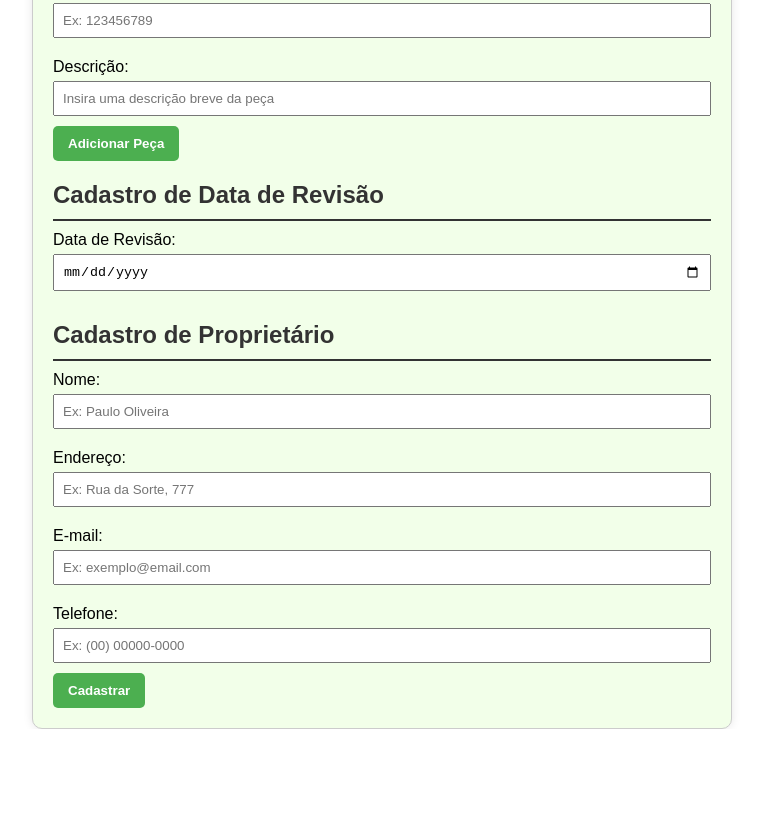
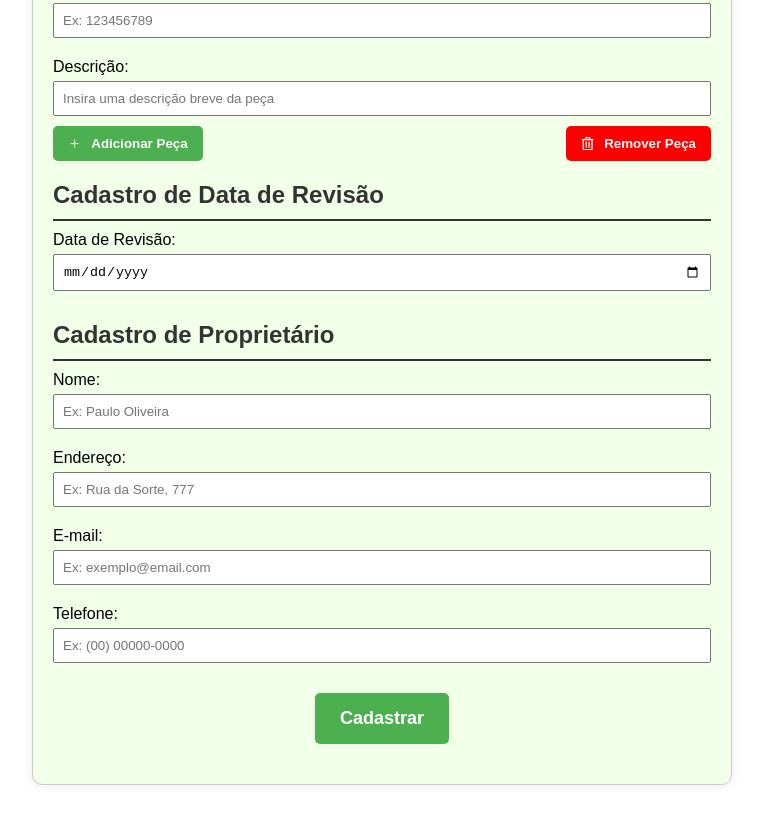
Before and after one commit to V1ct0rSb/sistema-veiculos, a React (Create React App) app: page / in a window 1280 px wide. Shown: the part 680-1504 px from the top of the page, without its empty margins (258-1021 px from the left). Before the commit the page ends 1409 px from the top, so only its background shows below. Built offline with nearby package versions, Linux system fonts and the light colour scheme.

Commit message:
estilizando e add comentarios

```diff
--- a/src/pages/CadastroVeiculos/CadastroVeiculos.css
+++ b/src/pages/CadastroVeiculos/CadastroVeiculos.css
@@ -1,13 +1,14 @@
 form {
-  max-width: 700px; /* Increase the max-width for better readability */
-  margin: 0 auto;
+  max-width: 700px;
+  margin: 0 auto 50px;
   padding: 20px;
   border: 1px solid #ccc;
   border-radius: 10px;
   box-shadow: 0 0 10px rgba(0, 0, 0, 0.1);
-  background-color: #F2FFE9;
+  background-color: #f2ffe9;
 }
 
+/* Titulo Principal */
 h2 {
   color: #333;
   border-bottom: 2px solid #333;
@@ -15,20 +16,26 @@ h2 {
   margin-top: 20px;
 }
 
+/* Titulo dos campos */
 label {
   display: block;
   margin-top: 10px;
 }
 
+/* Campos */
 input {
   width: 100%;
   padding: 8px;
-  margin-top: 5px;
-  margin-bottom: 10px;
-  box-sizing: border-box;
+  margin: 5px 0px 10px 0px;
 }
 
-button {
+/* Botão de add peças */
+.btn-add {
+  display: flex;
+  align-items: center;
+  justify-content: center;
+  gap: 10px;
+
   background-color: #4caf50;
   color: white;
   padding: 10px 15px;
@@ -36,13 +43,51 @@ button {
   border-radius: 5px;
   cursor: pointer;
   font-weight: bolder;
-  text-align: center;
 }
-
 button:hover {
   background-color: #327435;
 }
 
+/* Botão de remover peças  */
+.btn-remove {
+  display: flex;
+  align-items: center;
+  justify-content: center;
+
+  gap: 10px;
+  float: right;
+
+  background-color: #ff0000;
+  color: white;
+  padding: 10px 15px;
+  border: none;
+  border-radius: 5px;
+  cursor: pointer;
+  font-weight: bolder;
+}
+.btn-remove:hover {
+  background-color: #cc0000;
+}
+
+/* Botão de cadastrar veiculo */
+.btn-submit {
+  background-color: #4caf50;
+  color: white;
+  padding: 15px 25px;
+  border: none;
+  border-radius: 5px;
+  cursor: pointer;
+  font-weight: bolder;
+  font-size: 18px;
+
+  display: block;
+  margin: 20px auto;
+}
+.btn-submit:hover {
+  background-color: #327435;
+}
+
+/* Responsividade */
 @media (max-width: 768px) {
   form {
     max-width: 400px;
--- a/src/pages/CadastroVeiculos/CadastroVeiculos.js
+++ b/src/pages/CadastroVeiculos/CadastroVeiculos.js
@@ -1,9 +1,11 @@
 import React, { useState } from "react";
 // import emailjs from "emailjs-com";
 import "./CadastroVeiculos.css";
+import { IoAddSharp } from "react-icons/io5";
+import { FaRegTrashAlt } from "react-icons/fa";
 
 export default function CadastroVeiculos() {
-  // Estados para armazenar os dados do formulário
+  // Definindo os estados para cada campo do formulário
   const [dadosVeiculo, setDadosVeiculo] = useState({
     placa: "",
     modelo: "",
@@ -30,7 +32,7 @@ export default function CadastroVeiculos() {
     telefone: "",
   });
 
-  // Manipuladores de eventos para atualizar os estados conforme o usuário preenche o formulário
+  // Controlando os eventos para atualizar os estados conforme o usuário preenche o formulário
   function handleChangeVeiculo(e) {
     setDadosVeiculo({ ...dadosVeiculo, [e.target.name]: e.target.value });
   }
@@ -55,19 +57,31 @@ export default function CadastroVeiculos() {
     });
   }
 
-  // Adicionar nova peça ao estado
+  // Função para add peças
   function adicionarPeca() {
     setPecas([...pecas, { nome: "", numeroSerie: "", descricao: "" }]);
   }
 
-  // Manipulador de envio do formulário
+  // Remove a peça do cadastro
+  const handleRemovePeca = (index) => {
+    // Ensure that there is always at least one peça
+    if (pecas.length === 1) {
+      alert("Você deve ter pelo menos uma peça cadastrada.");
+      return;
+    }
+
+    const updatedPecas = [...pecas];
+    updatedPecas.splice(index, 1);
+    setPecas(updatedPecas);
+  };
+
+  // Envio do formulário
   function handleSubmit(e) {
     e.preventDefault();
 
-    // Adicionar o novo registro ao array de peças
     const novoCadastro = {
       dadosVeiculo,
-      pecas, // <-- Está correto, pois você já tem um array de peças
+      pecas,
       dadosRevisao,
       dadosProprietario,
     };
@@ -97,8 +111,7 @@ export default function CadastroVeiculos() {
     //   }
     // );
 
-    // Limpa os campos do formulário ao ser enviado
-    // Limpa os campos do formulário ao ser enviado
+    // Limpar os campos do formulário ao ser enviado
     setDadosVeiculo({
       placa: "",
       modelo: "",
@@ -245,10 +258,18 @@ export default function CadastroVeiculos() {
               required
             />
           </label>
+          <button
+            type="button"
+            className="btn-remove"
+            onClick={() => handleRemovePeca(index)}
+          >
+            <FaRegTrashAlt />
+            Remover Peça
+          </button>
         </div>
       ))}
-      <button type="button" onClick={adicionarPeca}>
-        Adicionar Peça
+      <button type="button" className="btn-add" onClick={adicionarPeca}>
+        <IoAddSharp /> Adicionar Peça
       </button>
 
       <h2>Cadastro de Data de Revisão</h2>
@@ -310,7 +331,9 @@ export default function CadastroVeiculos() {
         />
       </label>
 
-      <button type="submit">Cadastrar</button>
+      <button type="submit" className="btn-submit">
+        Cadastrar
+      </button>
     </form>
   );
 }
--- a/src/pages/ClienteInfo/ClienteInfo.css
+++ b/src/pages/ClienteInfo/ClienteInfo.css
@@ -1,5 +1,5 @@
 .cliente-info-container {
-  max-width: 700px; /* Increase the max-width for better readability */
+  max-width: 700px;
   margin: 0 auto;
   padding: 20px;
   border: 1px solid #ccc;
@@ -8,34 +8,44 @@
   background-color: #f2ffe9;
 }
 
+/* Titulo Principal */
 .cadastro-title {
   font-size: 30px;
   margin-bottom: 20px;
 }
 
-.dropdown-title {
-  font-size: 20px;
-  padding: 10px;
-  cursor: pointer;
-  transition: color 0.3s ease; /* Add smooth color transition */
-}
-
+/* Barra do dropdown  */
 .group-title {
   display: flex;
   align-items: center;
   justify-content: space-between;
   cursor: pointer;
-  background-color: #00a9ff; /* Add a subtle background color */
+  background-color: #00a9ff;
 }
 .group-title:hover {
-  background: #89cff3; /* Darken the color on hover */
+  background: #89cff3;
 }
 
+/* Titulo do dropdown  */
+.dropdown-title {
+  font-size: 20px;
+  padding: 10px;
+  cursor: pointer;
+  transition: color 0.3s ease;
+}
+
+/* Emoji de descer do dropdown*/
+.down {
+  margin-right: 20px;
+}
+
+/* Lista de cadastros  */
 .cadastro-list {
   list-style: none;
   padding: 0;
 }
 
+/* Lugar onde fica os itens do dropdown */
 .cliente-item {
   margin-bottom: 20px;
   border-radius: 5px;
@@ -43,9 +53,10 @@
   border: 1px solid #dfdfdf;
 }
 
+/* Titulo Principal dos campos de cadastro  */
 .title {
   text-align: center;
-  background-color: #a0e9ff; /* Add a subtle background color */
+  background-color: #a0e9ff;
   padding: 10px;
   font-weight: bolder;
   margin-bottom: 10px;
@@ -61,11 +72,13 @@
   margin: 15px 0;
 }
 
+/* Dados */
 span {
   margin-left: 15px;
   font-weight: bold;
 }
 
+/* Botoes */
 .group-button {
   display: flex;
   justify-content: space-around;
@@ -74,6 +87,7 @@ span {
   margin-top: 30px;
 }
 
+/* Botão de enviar */
 .btn-send {
   background-color: #4caf50;
   color: white;
@@ -92,8 +106,9 @@ span {
   background-color: #327435;
 }
 
+/* Botão de remover */
 .btn-delete {
-  background-color: #f44336;
+  background-color: #ff0000;
   color: white;
   padding: 10px 15px;
   border: none;
@@ -106,7 +121,6 @@ span {
   justify-content: center;
   gap: 10px;
 }
-
 .btn-delete:hover {
-  background-color: #b52b1b;
+  background-color: #cc0000;
 }
--- a/src/pages/ClienteInfo/ClienteInfo.js
+++ b/src/pages/ClienteInfo/ClienteInfo.js
@@ -1,16 +1,18 @@
+import React, { useEffect, useState } from "react";
+// Biblioteca emailjs-com para as notificações por e-mail
+import emailjs from "emailjs-com";
+// CSS
+import "./ClienteInfo.css";
+// React Icons
 import { FaChevronDown } from "react-icons/fa";
 import { FaRegTrashAlt } from "react-icons/fa";
 import { BsFillSendFill } from "react-icons/bs";
 
-import React, { useEffect, useState } from "react";
-import emailjs from "emailjs-com"; // Importe a biblioteca emailjs-com
-import "./ClienteInfo.css";
-
 function ClienteInfo() {
   const [cadastros, setCadastros] = useState([]);
 
+  // Recupera os dados do localStorage
   useEffect(() => {
-    // Recupera os dados do localStorage
     const storedCadastros = JSON.parse(localStorage.getItem("cadastros")) || [];
     setCadastros(storedCadastros);
   }, []);
@@ -32,7 +34,7 @@ function ClienteInfo() {
     setCadastros(updatedCadastros);
   };
 
-  // Função para enviar e-mail de notificação
+  // Função para enviar e-mail de notificação quando terminar de revisar o carro
   const handleEnviarEmail = (index) => {
     const cadastro = cadastros[index];
 
@@ -78,12 +80,12 @@ function ClienteInfo() {
                 <div className="dropdown-title">
                   Cliente {index + 1} - {cadastro.dadosProprietario.nome}{" "}
                 </div>
-                <FaChevronDown />
+                <span className="down">
+                  <FaChevronDown />
+                </span>
               </div>
               {expandedItems[index] && (
                 <>
-                  <div className="title">Data e Hora do Cadastro</div>{" "}
-                  {new Date(cadastro.dataCadastro).toLocaleString()}
                   <div className="title">Dados do Veículo</div>
                   <ul className="veiculo-list">
                     <li>
```
